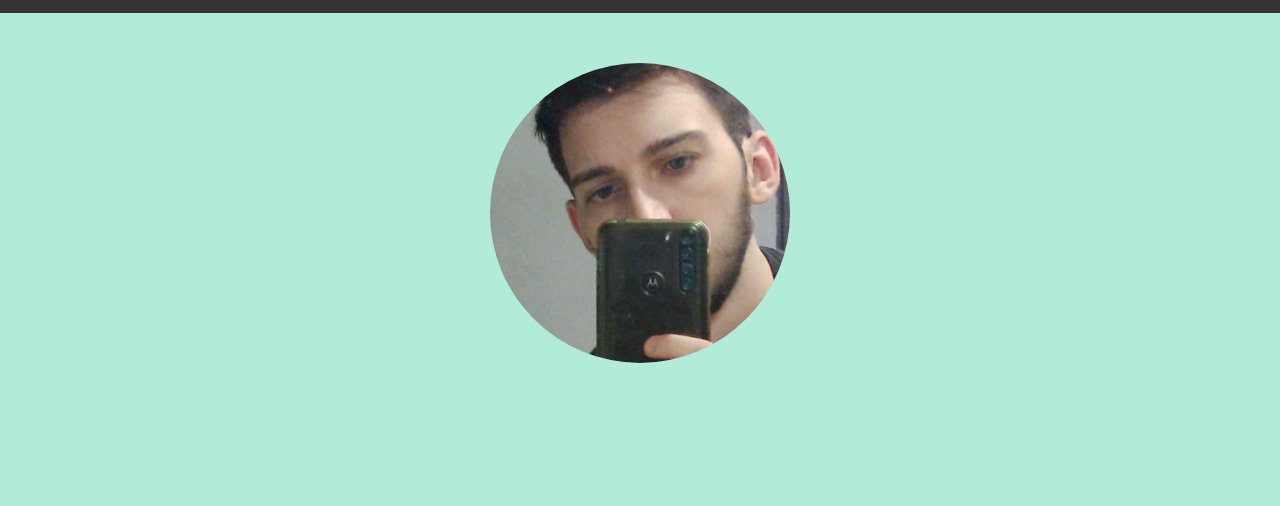
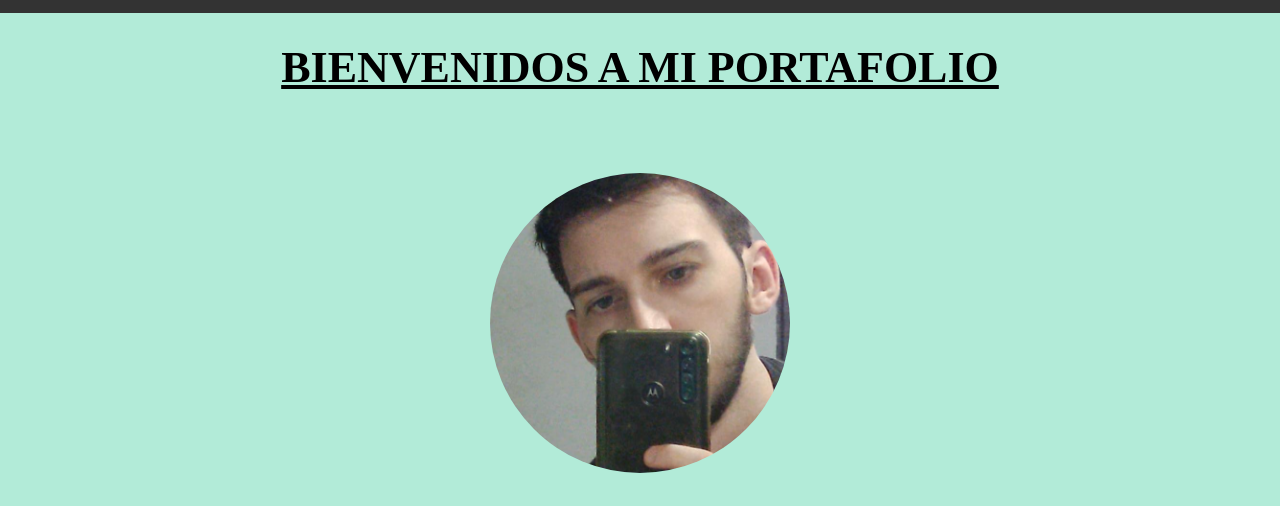
Before and after one commit to MLagger/PORTFOLIO-2024, a plain HTML site: page index.html in a window 1280 px wide. Shown: the part 70-576 px from the top of the page. Drawn offline with Linux system fonts and the light colour scheme.

Commit message:
finalizado

```diff
--- a/index.html
+++ b/index.html
@@ -24,6 +24,8 @@
          </button>
         </div>
     </header>
+
+    <H1><U>BIENVENIDOS A MI PORTAFOLIO</U></H1>
 
     <main>
         <section id="inicio">
```
